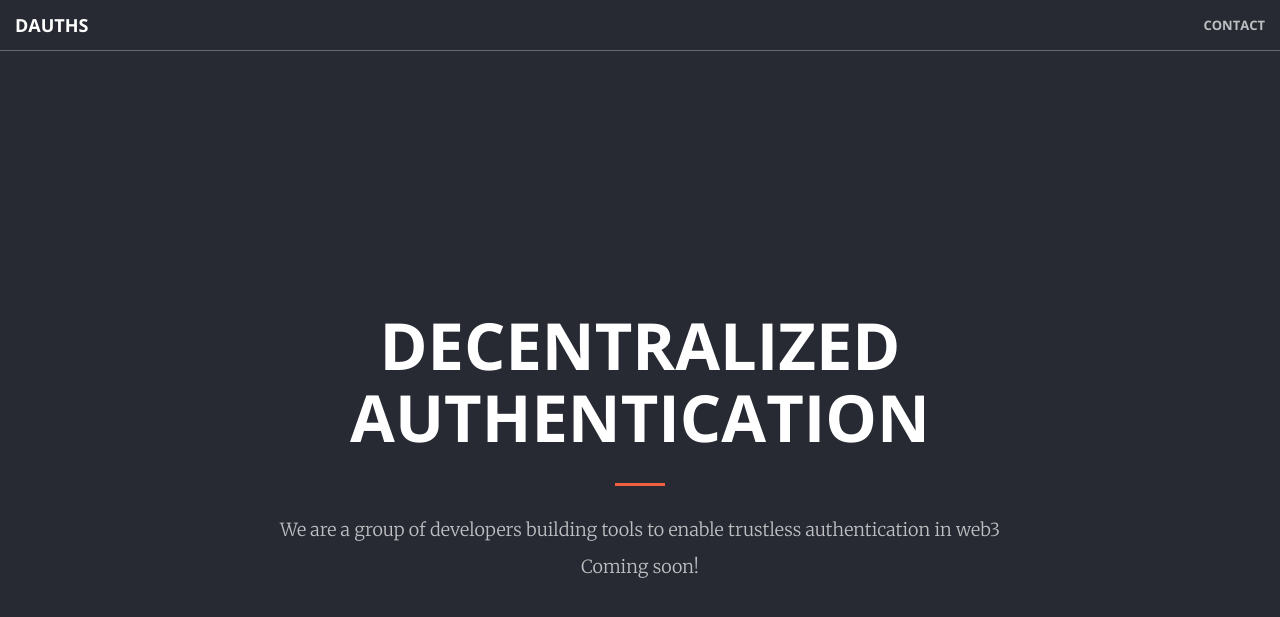
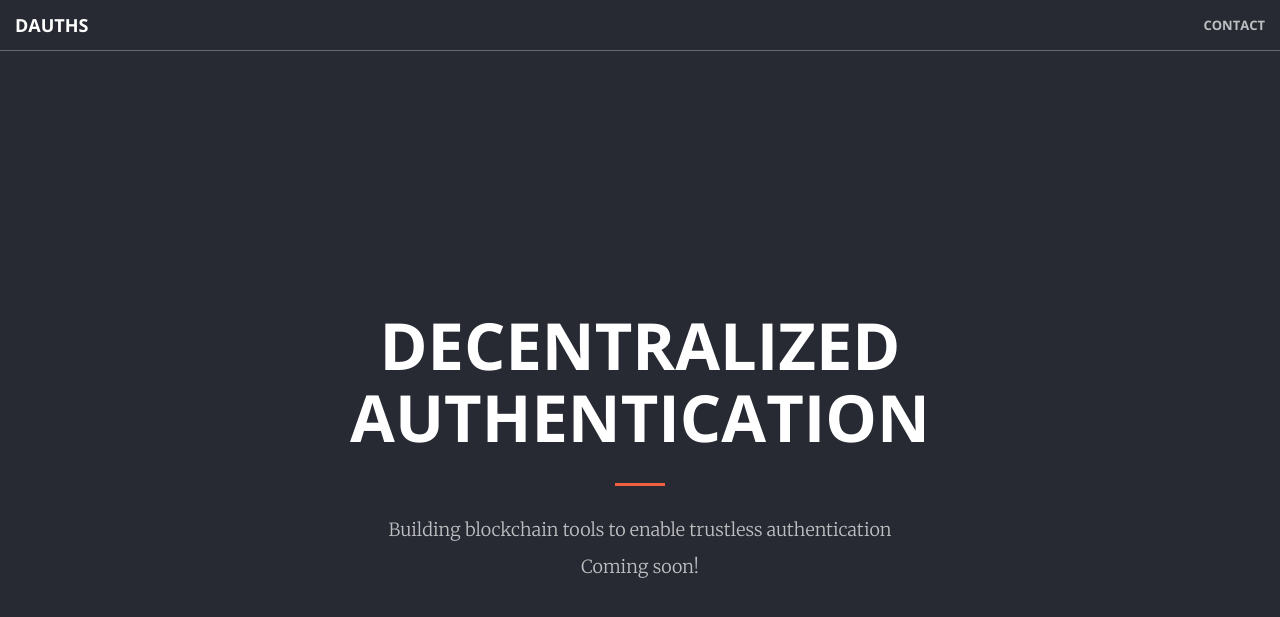
Before and after one commit to KevinRenLand/KevinRenLand.github.io, a Jekyll site: the page built from index.html, in a window 1280 px wide and 900 px high. Shown: the top 617 px of the window. Built offline with Jekyll 4.4.1, drawn with Linux system fonts in a browser that asks for light colours.

Commit message:
Update content

```diff
--- a/_includes/header.html
+++ b/_includes/header.html
@@ -3,7 +3,7 @@
         <div class="header-content-inner">
             <h1>Decentralized Authentication</h1>
             <hr>
-            <p>We are a group of developers building tools to enable trustless authentication in web3</p>
+            <p>Building blockchain tools to enable trustless authentication</p>
             <p>Coming soon!</p>
             <!-- <a href="#about" class="btn btn-primary btn-xl page-scroll">Find Out More</a> -->
         </div>
```
